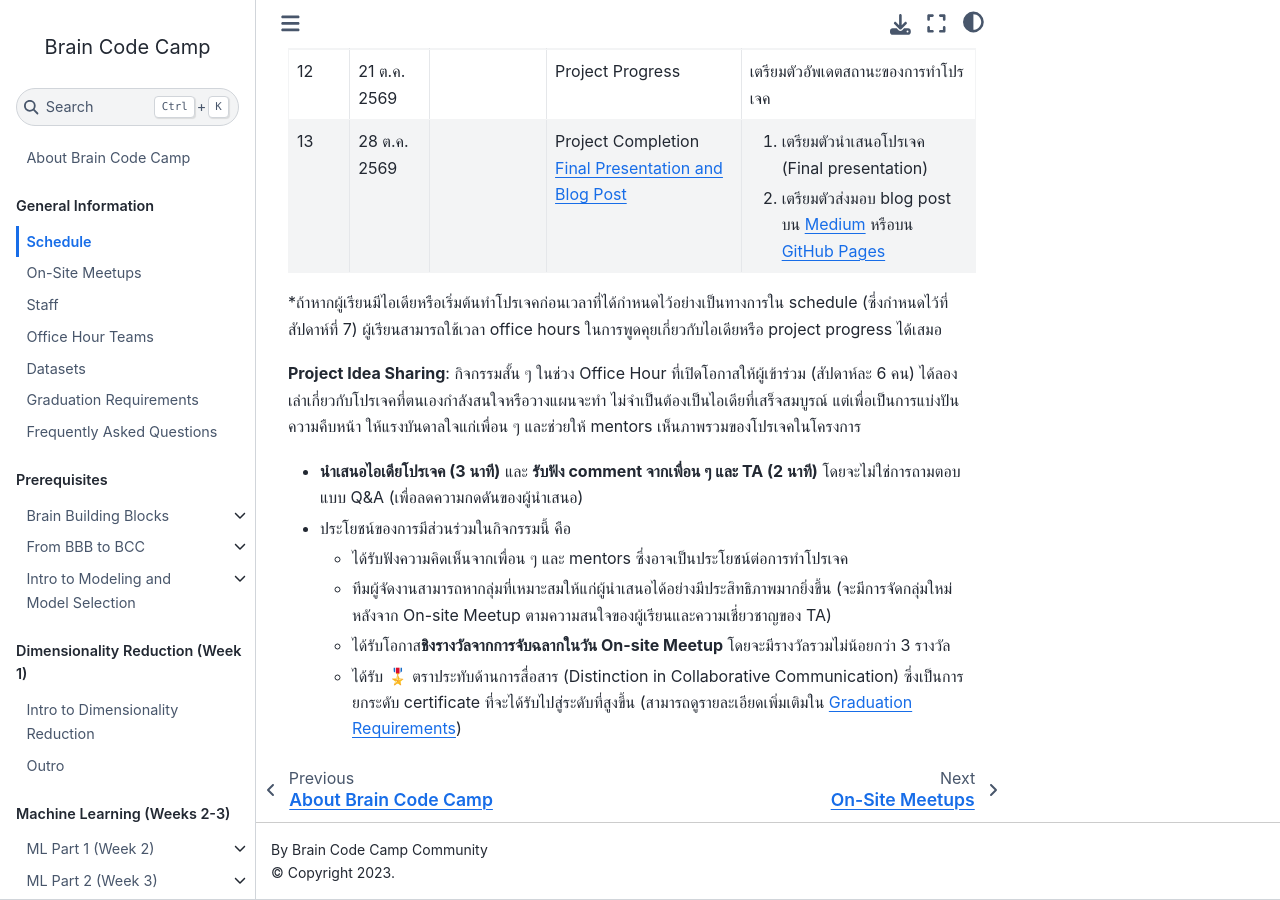
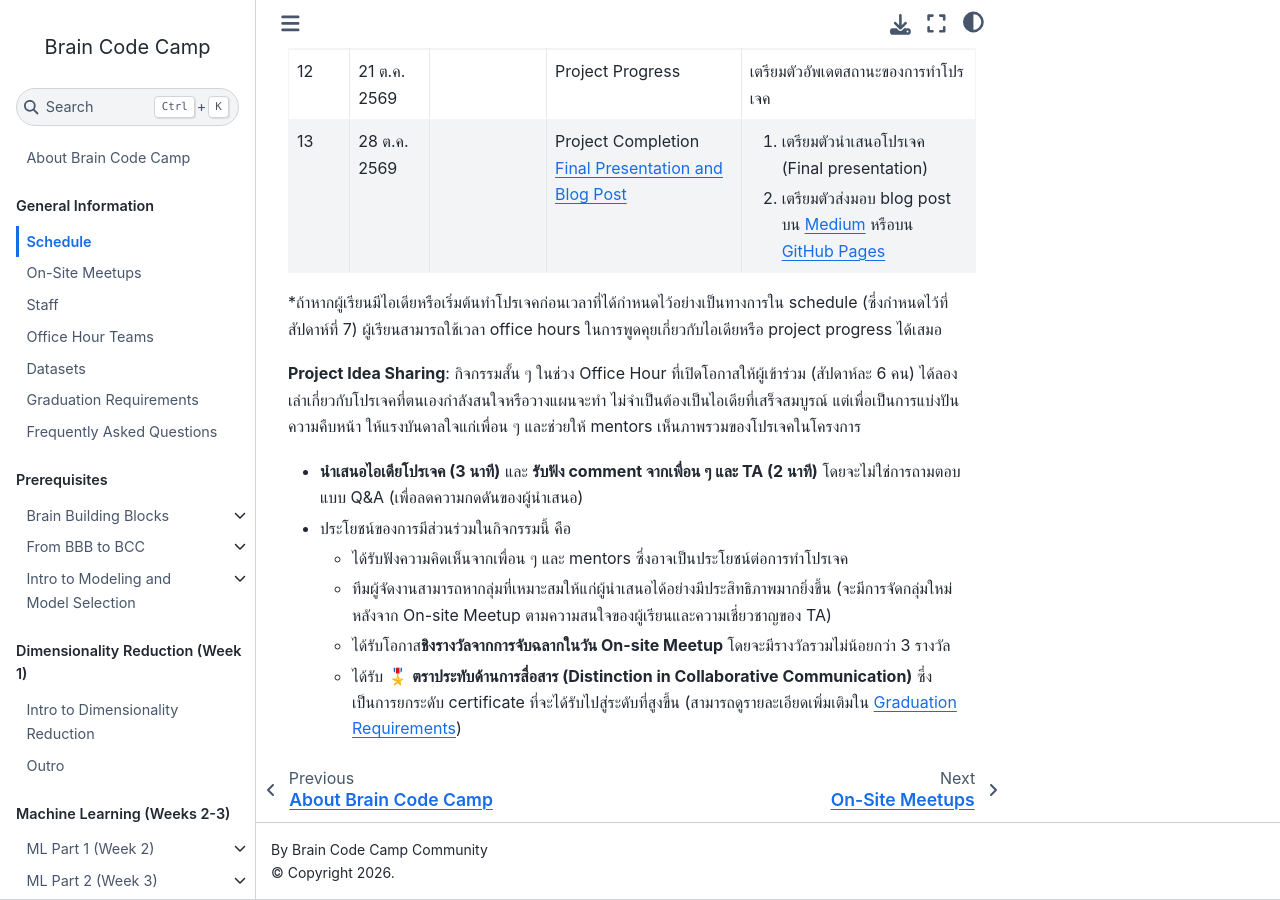
Before and after one commit to braincodecamp/brainCodeCamp2026, a Jupyter Book: the page built from GeneralInfo/schedule.md, in a window 1280 px wide and 900 px high, scrolled down 1913 px. Built offline with Jupyter Book 1.0.4 settings and Sphinx 7.4.7 and the Sphinx Book theme 1.1.4, drawn with Linux system fonts in a browser that asks for light colours; pages that are not in the unit, such as notebooks, are missing from menus.

Commit message:
Update year

```diff
--- a/GeneralInfo/schedule.md
+++ b/GeneralInfo/schedule.md
@@ -120,4 +120,4 @@
   - ได้รับฟังความคิดเห็นจากเพื่อน ๆ และ mentors ซึ่งอาจเป็นประโยชน์ต่อการทำโปรเจค
   - ทีมผู้จัดงานสามารถหากลุ่มที่เหมาะสมให้แก่ผู้นำเสนอได้อย่างมีประสิทธิภาพมากยิ่งขึ้น (จะมีการจัดกลุ่มใหม่หลังจาก On-site Meetup ตามความสนใจของผู้เรียนและความเชี่ยวชาญของ TA)
   - ได้รับโอกาส**ชิงรางวัลจากการจับฉลากในวัน On-site Meetup** โดยจะมีรางวัลรวมไม่น้อยกว่า 3 รางวัล
-  - ได้รับ 🎖️ ตราประทับด้านการสื่อสาร (Distinction in Collaborative Communication) ซึ่งเป็นการยกระดับ certificate ที่จะได้รับไปสู่ระดับที่สูงขึ้น (สามารถดูรายละเอียดเพิ่มเติมใน [Graduation Requirements](/GeneralInfo/graduation_requirements.md))
+  - ได้รับ 🎖️ **ตราประทับด้านการสื่อสาร (Distinction in Collaborative Communication)** ซึ่งเป็นการยกระดับ certificate ที่จะได้รับไปสู่ระดับที่สูงขึ้น (สามารถดูรายละเอียดเพิ่มเติมใน [Graduation Requirements](/GeneralInfo/graduation_requirements.md))
--- a/_config.yml
+++ b/_config.yml
@@ -3,6 +3,7 @@
 
 title: Brain Code Camp
 author: Brain Code Camp Community
+copyright: "2026"
 logo: assets/img-general/bcc-logo.png
 
 # Force re-execution of notebooks on each build.
```
